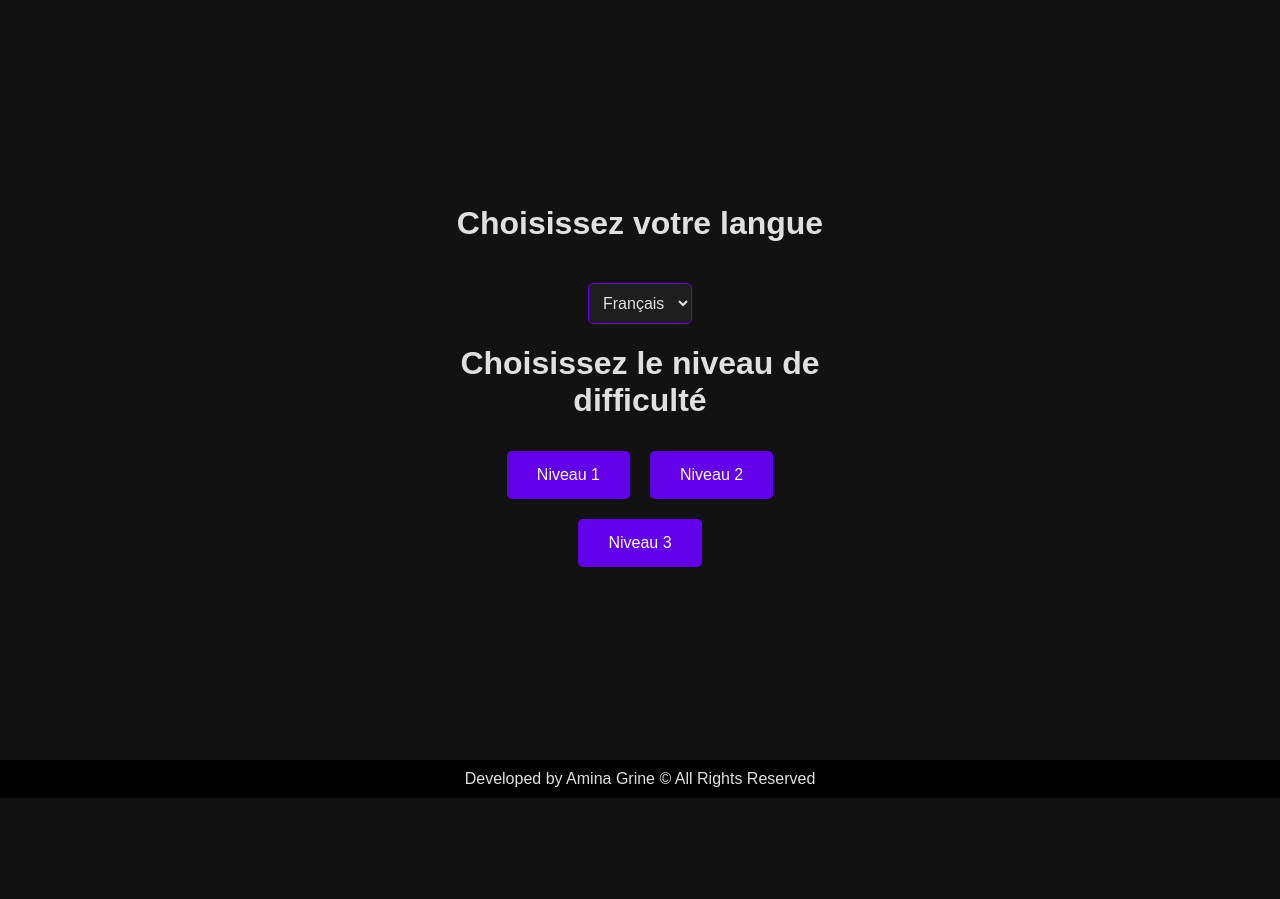
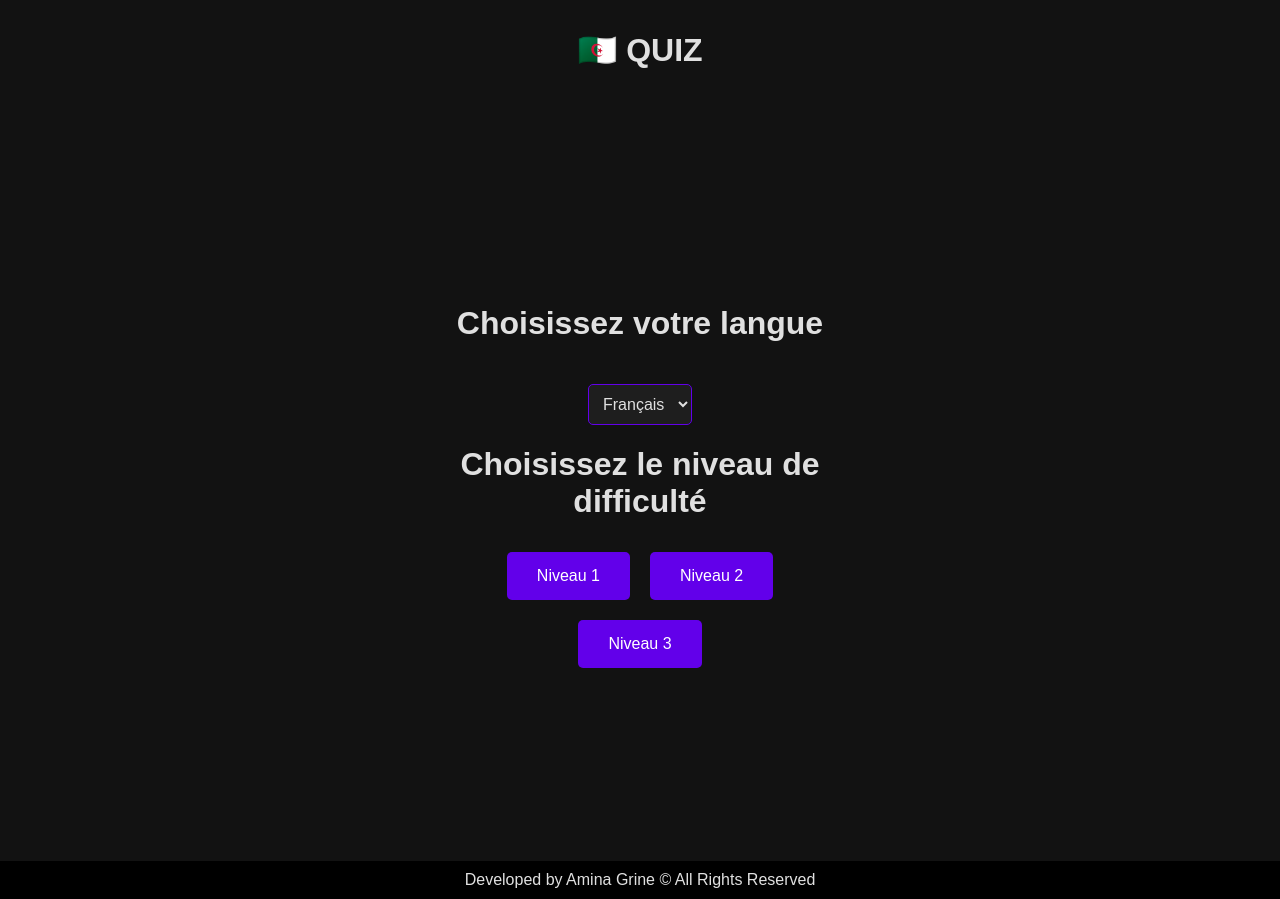
Before and after one commit to aminagr/AlgerianLanguageQuiz, a React (Vite) app: page / in a window 1280 px wide. Before the commit the page ends 800 px from the top, so only its background shows below. Built offline with nearby package versions, Linux system fonts and the light colour scheme.

Commit message:
Quiz Code Updated

```diff
--- a/src/App.jsx
+++ b/src/App.jsx
@@ -1,17 +1,18 @@
 import React from 'react';
 import Home from './Home';
 import Quiz from './Quiz';
+import Footer from './footer';
+import Header from './header';
 
 function App() {
   const [startQuiz, setStartQuiz] = React.useState(false);
   return (
     <>
+      <Header />
       <div className="App">
         {startQuiz ? <Quiz setStartQuiz={setStartQuiz} /> : <Home setStartQuiz={setStartQuiz} />}
       </div>
-      <footer className="footer">
-        Developed by Amina Grine © All Rights Reserved
-      </footer>
+      <Footer />
     </>
   );
 }
--- a/src/Styles.css
+++ b/src/Styles.css
@@ -107,6 +107,13 @@ select:hover {
 
 .quit-button-mob { display: none; }
 
+.header{ text-align: center;
+  width: 100%;
+  padding: 10px 0;
+
+
+
+}
 .footer {
   background-color: black;
   color: #e0e0e0; /* Couleur du texte */
--- a/src/footer.jsx
+++ b/src/footer.jsx
@@ -1,12 +1,11 @@
-
 import React from 'react';
 
-const Footer = () => {
+function Footer() {
   return (
     <footer className="footer">
-      <p>Developed by Amina Grine ©</p>
+      Developed by Amina Grine © All Rights Reserved
     </footer>
   );
-};
+}
 
 export default Footer;
--- a/src/header.jsx
+++ b/src/header.jsx
@@ -4,7 +4,7 @@ import React from 'react';
 const Header = () => {
   return (
     <header className="header">
-      <h1>Welcome to the Quiz App</h1>
+      <h1> 🇩🇿 QUIZ </h1>
     </header>
   );
 };
```
